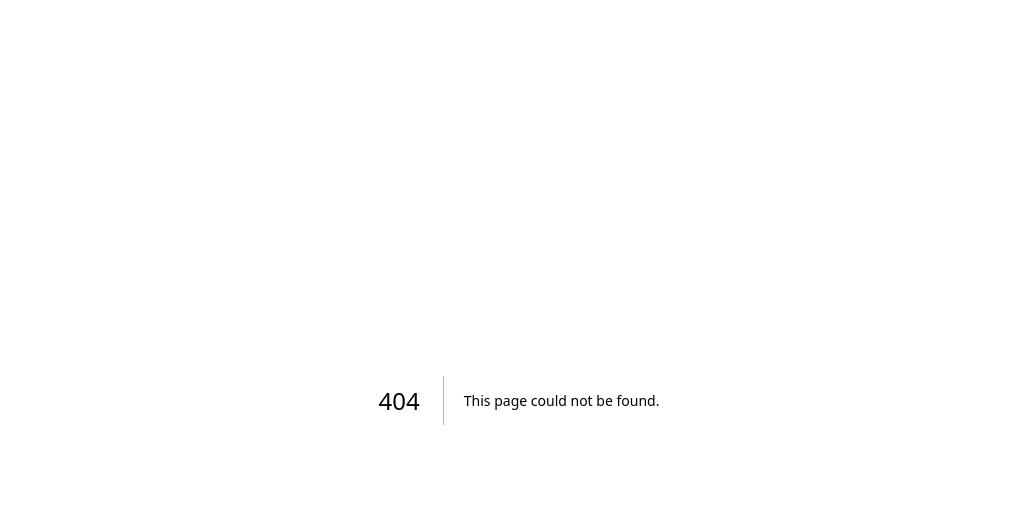
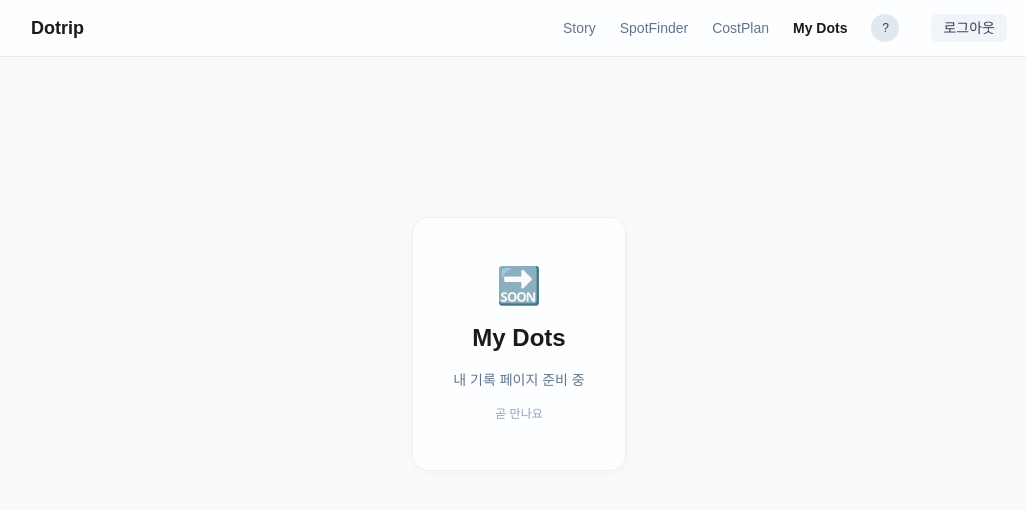
Before and after one commit to hwp-log/devlog, a Next.js app: page /my-dots in a window 1280 px wide. Before the commit this address had no page. Shown: the top 510 px of the page, without its empty margins (121-1147 px from the left). Built offline with nearby package versions, Linux system fonts and the light colour scheme; no server answers; a web font is replaced by a local one.

Commit message:
feat: 0031 SpotFinder / CostPlan / My Dots 빈 페이지 추가

```diff
--- /dev/null
+++ b/app/(protected)/_components/ComingSoon.tsx
@@ -0,0 +1,26 @@
+type ComingSoonProps = {
+  title: string;
+  description: string;
+};
+
+export function ComingSoon({ title, description }: ComingSoonProps) {
+  return (
+    <div className="flex flex-col items-center justify-center py-32 gap-4">
+      <div
+        className="rounded-2xl px-10 py-12 flex flex-col items-center gap-4 text-center"
+        style={{
+          background: 'rgba(255,255,255,0.7)',
+          backdropFilter: 'blur(20px) saturate(180%)',
+          WebkitBackdropFilter: 'blur(20px) saturate(180%)',
+          border: '0.5px solid rgba(0,0,0,0.06)',
+          boxShadow: '0 2px 12px rgba(0,0,0,0.03)',
+        }}
+      >
+        <p className="text-4xl">🔜</p>
+        <h1 className="text-2xl font-bold text-[#1A1A1A]">{title}</h1>
+        <p className="text-sm text-slate-500">{description}</p>
+        <p className="text-xs text-slate-400">곧 만나요</p>
+      </div>
+    </div>
+  );
+}
--- /dev/null
+++ b/app/(protected)/cost-plan/page.tsx
@@ -0,0 +1,10 @@
+import { ComingSoon } from '@/app/(protected)/_components/ComingSoon';
+
+export default function CostPlanPage() {
+  return (
+    <ComingSoon
+      title="CostPlan"
+      description="여행 계획 기능 준비 중"
+    />
+  );
+}
--- /dev/null
+++ b/app/(protected)/my-dots/page.tsx
@@ -0,0 +1,10 @@
+import { ComingSoon } from '@/app/(protected)/_components/ComingSoon';
+
+export default function MyDotsPage() {
+  return (
+    <ComingSoon
+      title="My Dots"
+      description="내 기록 페이지 준비 중"
+    />
+  );
+}
--- /dev/null
+++ b/app/(protected)/spot-finder/page.tsx
@@ -0,0 +1,10 @@
+import { ComingSoon } from '@/app/(protected)/_components/ComingSoon';
+
+export default function SpotFinderPage() {
+  return (
+    <ComingSoon
+      title="SpotFinder"
+      description="촬영지 검색 기능 준비 중"
+    />
+  );
+}
```
